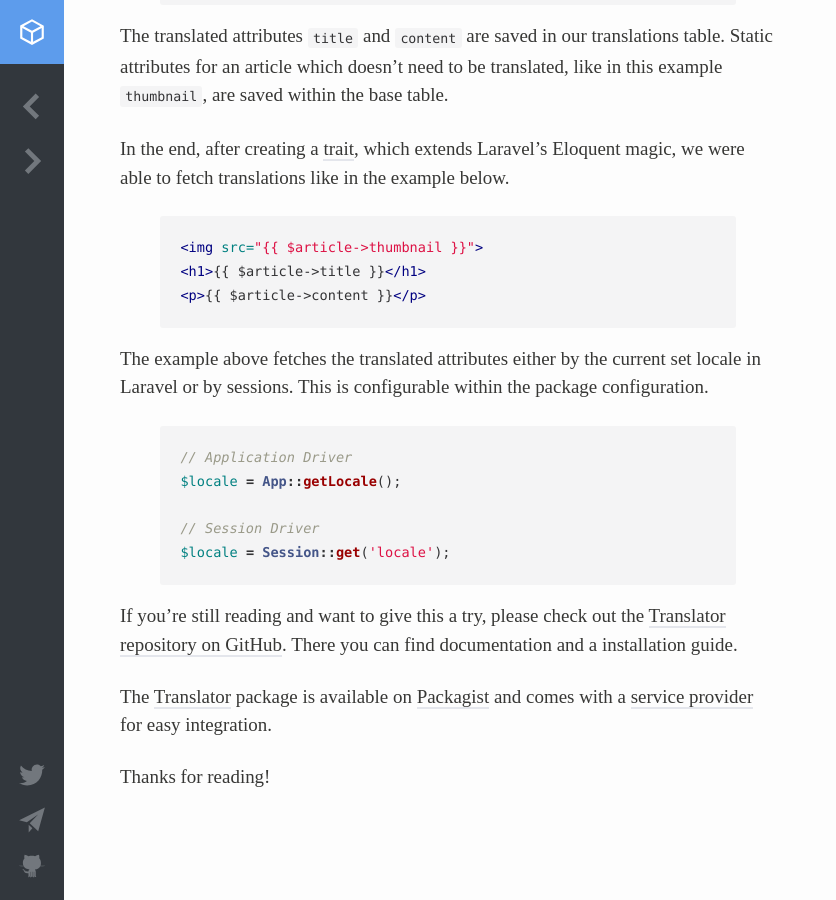
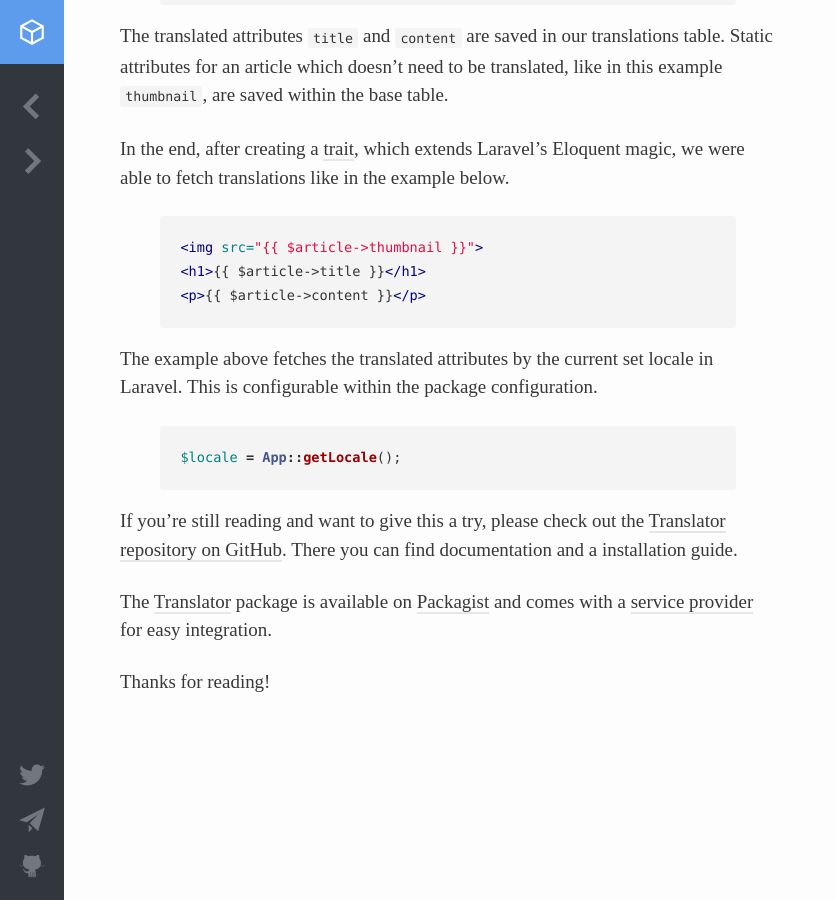
Before and after one commit to mikaelmattsson/mikaelmattsson.github.io, a Jekyll site: the page built from _posts/2014-11-05-laravel-translator.md, in a window 1280 px wide and 900 px high, scrolled down 2755 px. Shown: the whole window, without its empty margins (0-836 px from the left). Built offline with Jekyll 4.4.1, drawn with Linux system fonts in a browser that asks for light colours; comment, search, counter and statistics services are not loaded.

Commit message:
Remove session driver example from laravel translator article.

```diff
--- a/_posts/2014-11-05-laravel-translator.md
+++ b/_posts/2014-11-05-laravel-translator.md
@@ -105,14 +105,10 @@ In the end, after creating a [trait](https://github.com/vinkla/translator/blob/m
 {% endraw %}
 {% endhighlight %}
 
-The example above fetches the translated attributes either by the current set locale in Laravel or by sessions. This is configurable within the package configuration.
+The example above fetches the translated attributes by the current set locale in Laravel. This is configurable within the package configuration.
 
 {% highlight php startinline %}
-// Application Driver
 $locale = App::getLocale();
-
-// Session Driver
-$locale = Session::get('locale');
 {% endhighlight %}
 
 If you're still reading and want to give this a try, please check out the [Translator repository on GitHub](https://github.com/vinkla/translator). There you can find documentation and a installation guide.
```
